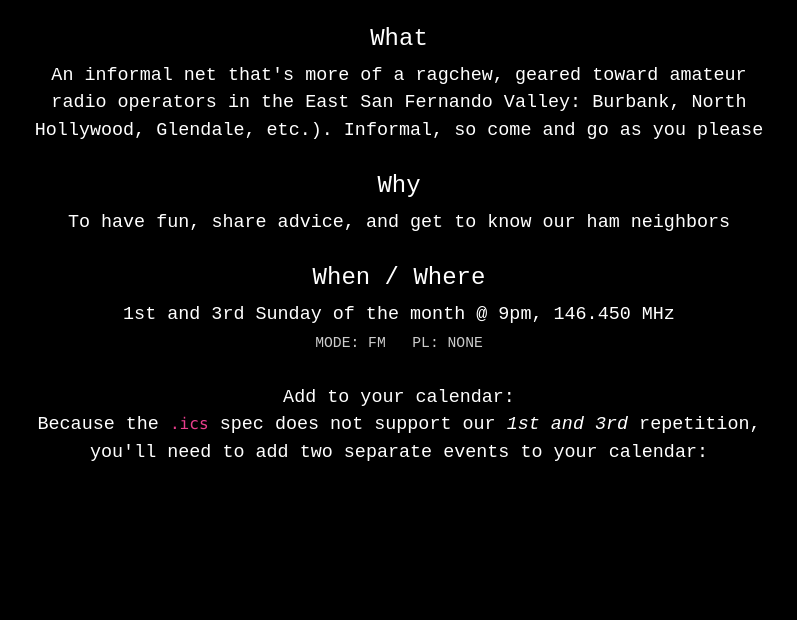
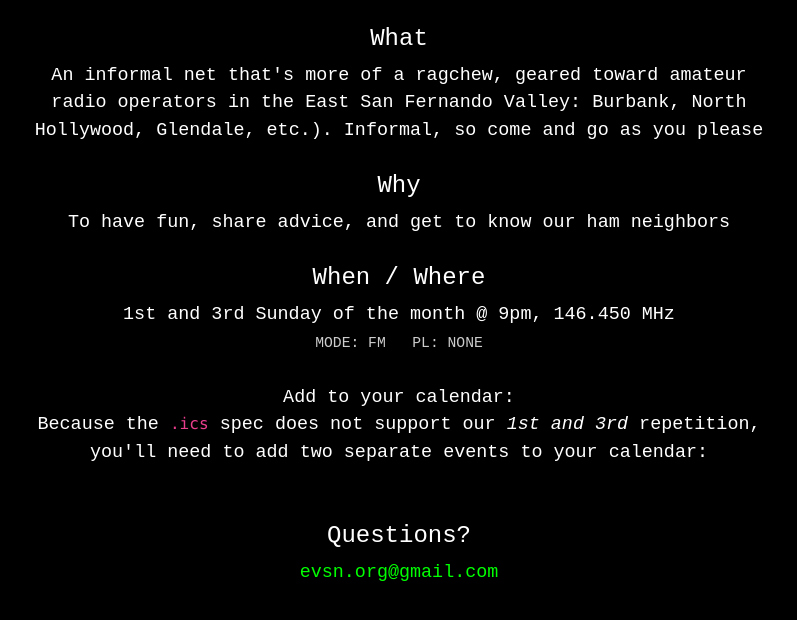
Before and after one commit to acceptableEngineering/evsrt.org, a plain HTML site: page site/index.html in a window 1280 px wide. Shown: the part 104-724 px from the top of the page, without its empty margins (241-1038 px from the left). Drawn offline with nearby package versions, Linux system fonts and the light colour scheme; a web font is replaced by a local one.

Commit message:
Adds email info

```diff
--- a/site/index.html
+++ b/site/index.html
@@ -47,6 +47,9 @@
           options="'Apple','Google','iCal','Outlook.com','Microsoft365','MicrosoftTeams','Yahoo'"
           label="Add: 3rd Sunday"
         ></add-to-calendar-button>
+          <br /><br />
+          <h4>Questions?</h4>
+          <a href="mailto:evsn.org@gmail.com">evsn.org@gmail.com</a>
           <hr />
         </div>
       </div>
@@ -104,5 +107,15 @@ add-to-calendar-button {
   display: inline-block;
   margin: 12px 0 6px 0;
 }
+a,a:hover {
+  color: #00ff00;
+  text-decoration: none;
+}
+a:hover {
+  border-color: #00ff00;
+  border-style: dashed;
+  border-width: 0 0 1px 0;
+  padding: 0 0 6px 0;
+}
 </style>
 </html>
```
